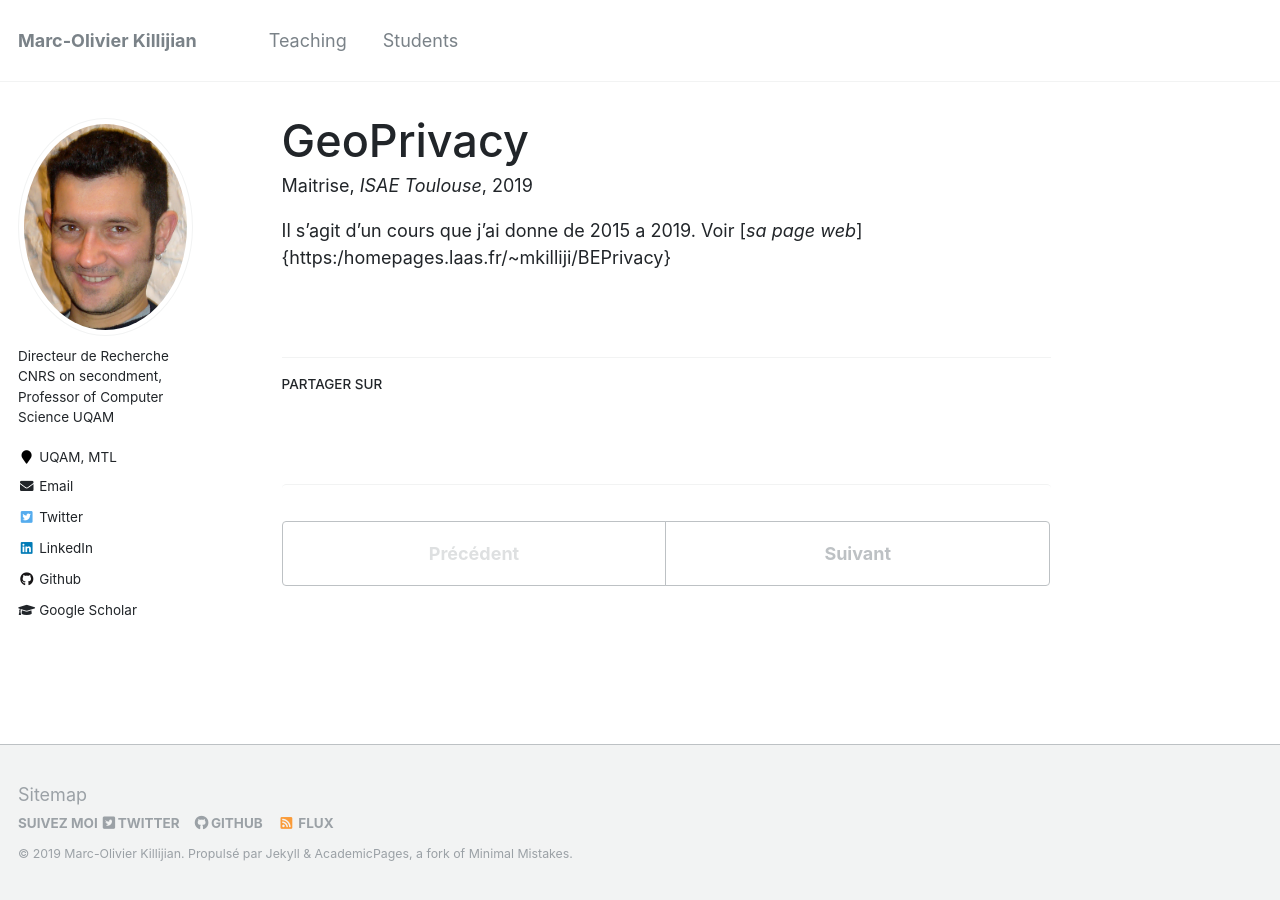
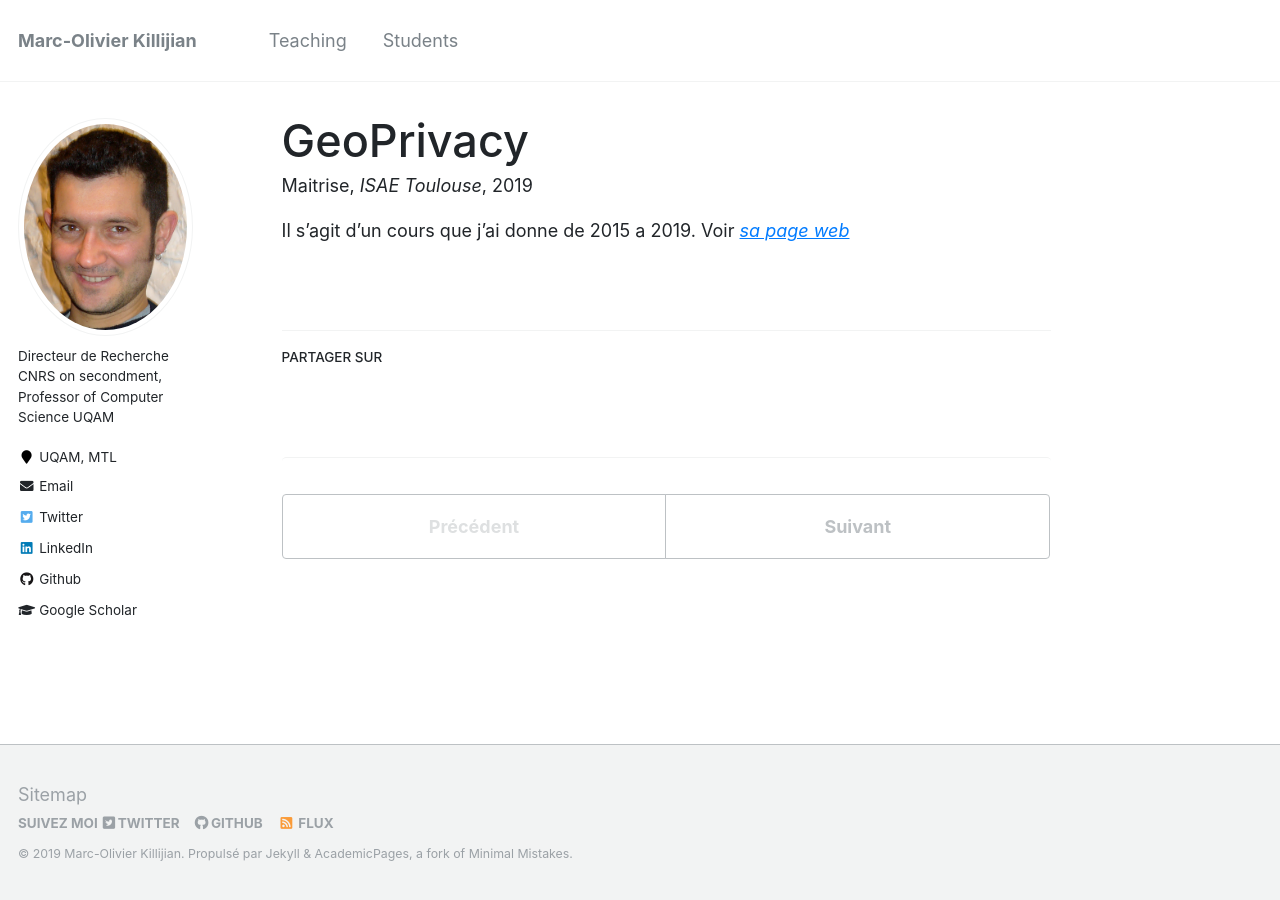
Before and after one commit to Kirija/kirija.github.io, a Jekyll site: the page built from _teaching/2019-winter-teaching-1.md, in a window 1280 px wide. Built offline with Jekyll 4.4.1, drawn with Linux system fonts in a browser that asks for light colours.

Commit message:
(link) not {link}

```diff
--- a/_teaching/2019-winter-teaching-1.md
+++ b/_teaching/2019-winter-teaching-1.md
@@ -9,4 +9,4 @@ location: "Toulouse, France"
 ---
 
 Il s'agit d'un cours que j'ai donne de 2015 a 2019.
-Voir [_sa page web_]{https:/homepages.laas.fr/~mkilliji/BEPrivacy}
+Voir [_sa page web_](https:/homepages.laas.fr/~mkilliji/BEPrivacy)
```
